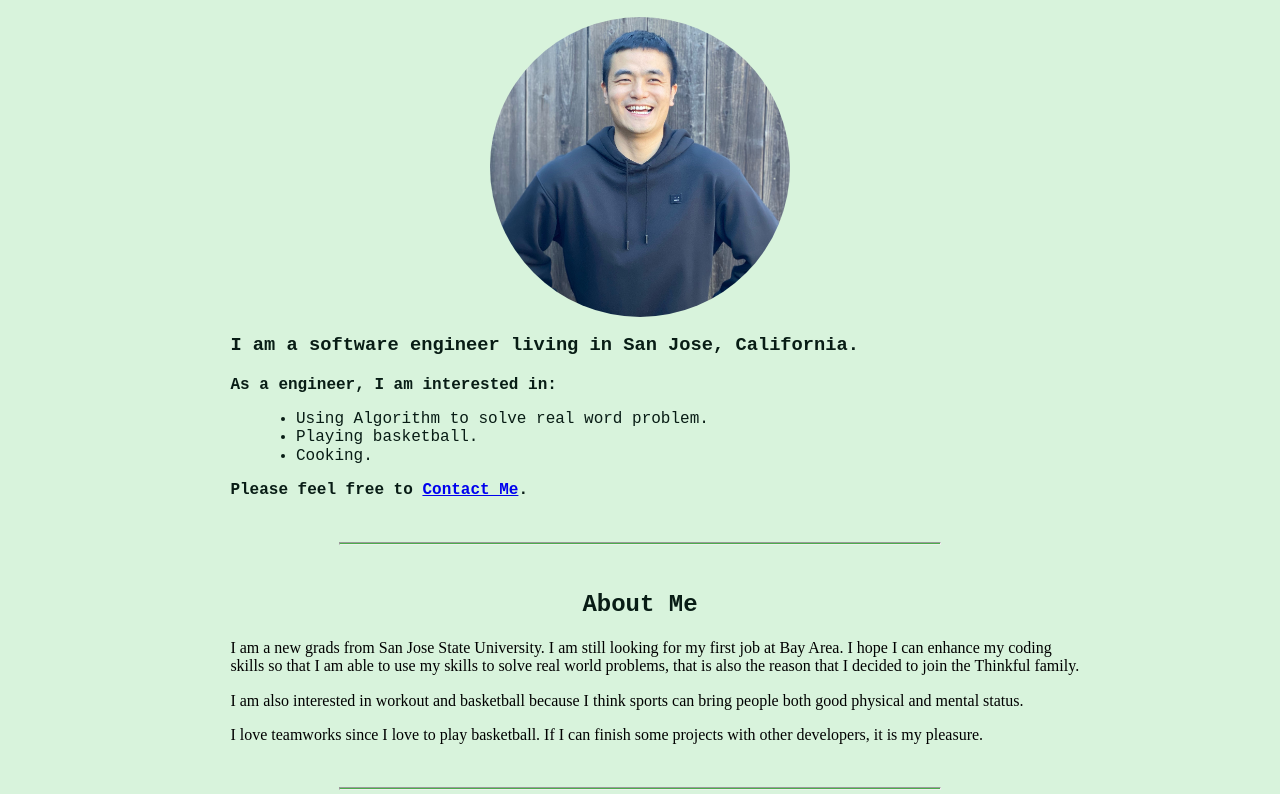
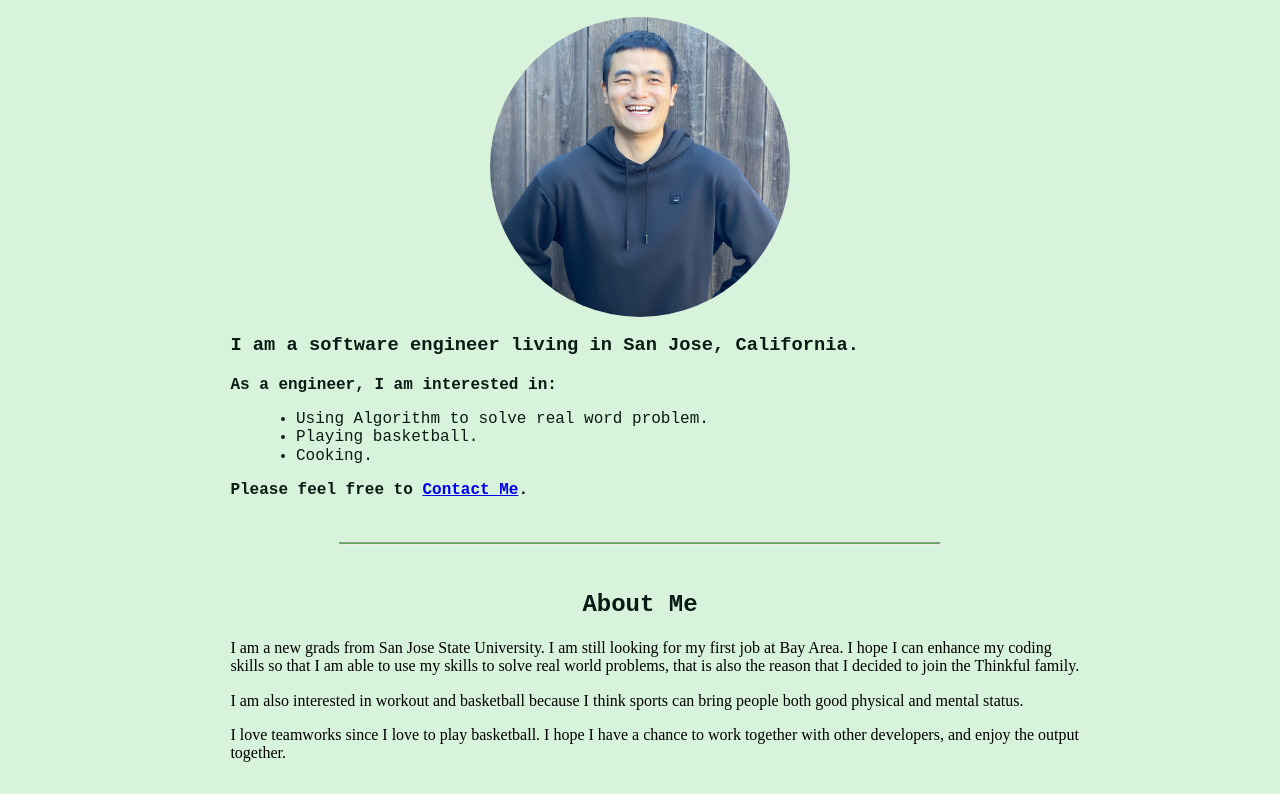
Before and after one commit to petersu116/first-protfolio, a plain HTML site: page index.html in a window 1280 px wide. Shown: the part 158-952 px from the top of the page. Drawn offline with nearby package versions, Linux system fonts and the light colour scheme.

Commit message:
Update index.html

```diff
--- a/index.html
+++ b/index.html
@@ -62,7 +62,7 @@
                         <h2 class="text-base">About Me</h2>
                         <p class="special-text">I am a new grads from San Jose State University. I am still looking for my first job at Bay Area. I hope I can enhance my coding skills so that I am able to use my skills to solve real world problems, that is also the reason that I decided to join the Thinkful family.</p>
                         <p class="special-text">I am also interested in workout and basketball because I think sports can bring people both good physical and mental status.</p>
-                        <p class="special-text">I love teamworks since I love to play basketball. If I can finish some projects with other developers, it is my pleasure.</p>
+                        <p class="special-text">I love teamworks since I love to play basketball. I hope I have a chance to work together with other developers, and enjoy the output together.</p>
                     </section>
 
                     <!--break elments. same as above.-->
```
